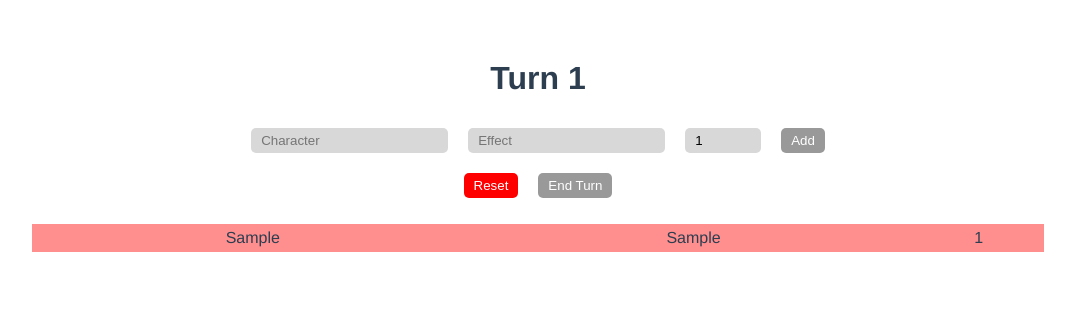
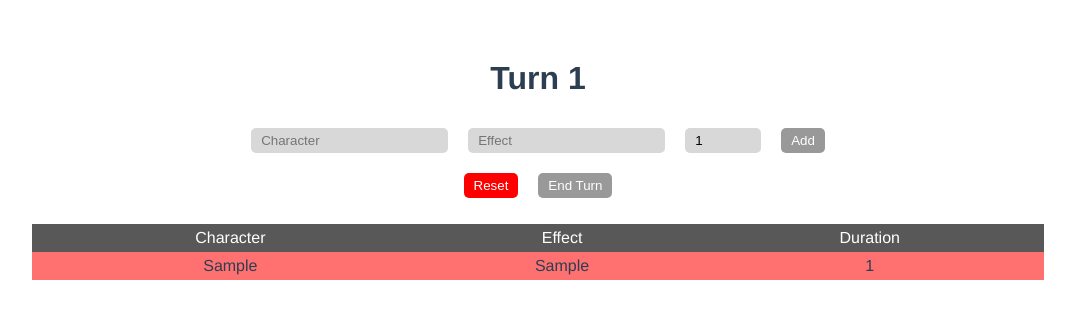
Before and after one commit to Senryoku/TurnCounter, a Vue app: page / in a window 1280 px wide. Both pictures are taken after typing "Sample", "Sample" into the empty fields and a click on the button "Add". Shown: the top 318 px of the page, without its empty margins (102-1177 px from the left). Built offline with nearby package versions, Linux system fonts and the light colour scheme.

Commit message:
Transitions

```diff
--- a/src/components/HelloWorld.vue
+++ b/src/components/HelloWorld.vue
@@ -13,11 +13,20 @@
       <button @click="endTurn">End Turn</button>
     </div>
     <div class="counters">
-      <table>
-        <tr v-for="counter in counters" :class="{fading: counter.count == 1}">
-          <td>{{counter.character}}</td><td>{{counter.effect}}</td><td>{{counter.count}}</td>
-        </tr>
-      </table>
+      <div class="table">
+        <div class="thead">
+          <div class="th">Character</div>
+          <div class="th">Effect</div>
+          <div class="th">Duration</div>
+        </div>
+        <transition-group name="list" class="tbody">
+          <div class="tr list-item" v-for="counter in counters" :key="counter.id" :class="{fading: counter.count == 1}">
+            <div class="td">{{counter.character}}</div>
+            <div class="td">{{counter.effect}}</div>
+            <div class="td">{{counter.count}}</div>
+          </div>
+        </transition-group>
+      </div>
     </div>
 </div>
 </template>
@@ -25,6 +34,7 @@
 <script lang="ts">
 import { defineComponent } from "vue";
 interface Counter {
+  id: number;
   character: string,
   effect: string,
   count: number
@@ -36,16 +46,19 @@ export default defineComponent({
       counters: [] as Counter[],
       turnCount: 1,
       newCounter: {
+        id: 0,
         character: '',
         effect: '',
         count: 1
       },
+      lastId: 0,
     };
   },
   methods: {
     add() {
       this.counters.push(JSON.parse(JSON.stringify(this.newCounter)));
       this.newCounter = {
+        id: this.lastId++,
         character: '',
         effect: '',
         count: 1
@@ -89,39 +102,68 @@ input {
   background-color: #d8d8d8;
 }
 
-label {
-  margin: 0 0.5em;
-  font-weight: bold;
-}
-
-code {
-  background-color: #eee;
-  padding: 2px 4px;
-  border-radius: 4px;
-  color: #304455;
-}
-
-.counters table {
+.table {
+  display: table;
   border-collapse: collapse;
   width: 80%;
   margin: 1em auto;
 }
 
-.counters tr {
+.thead {
+  display: table-header-group;
+  background-color: #585858;
+  color: white;
+}
+
+.th {
+  display: table-cell;
+  padding: 5px;
+}
+
+.tbody {
+  display: table-row-group;
+}
+
+.tr {
+  display: table-row;
+  width: auto;
+  clear: both;
   background-color: #d8d8d8;
 }
-.counters tr:nth-child(odd) {
+
+ .tr:nth-child(odd) {
   background-color: #cccccc;
 }
 
-.counters tr.fading {
+ .tr.fading {
   background-color: rgb(255, 113, 113);
 }
- .counters tr.fading:nth-child(odd){
+  .tr.fading:nth-child(odd){
   background-color: rgb(255, 142, 142);
 }
+.td {
+  display: table-cell;
+  padding-top: 5px;
+  padding-bottom: 5px;
+}
 
-.counters td {
-  padding: 5px;
+.list-item {
+  transition: all 1s;
+}
+
+.list-enter-active {
+  transition: all 0.4s;
+}
+
+.list-enter-from {
+  transition: all 1s;
+  transform: translateX(-50px);
+  opacity: 0;
+}
+
+.list-enter,
+.list-leave-to {
+  opacity: 0;
+  transform: translateX(50px);
 }
 </style>
```
